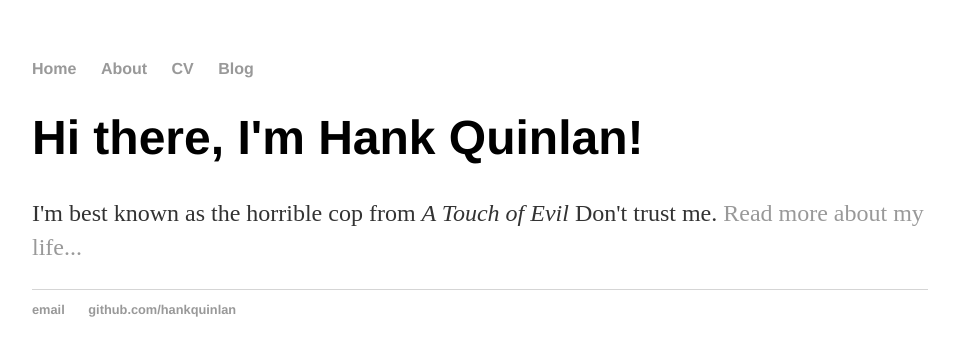
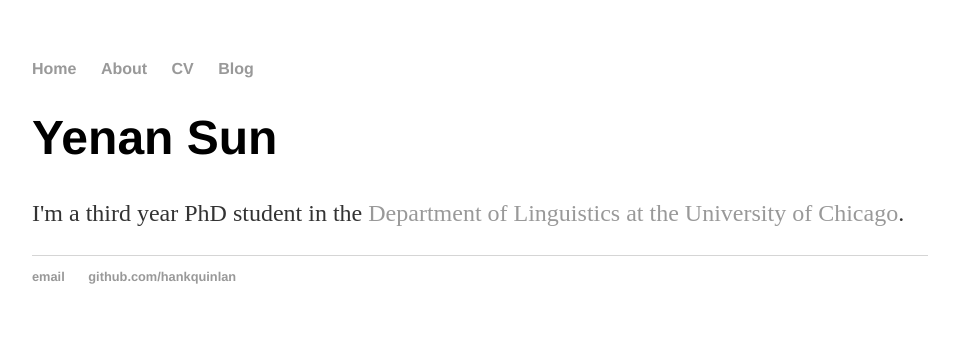
Before and after one commit to yenan09/yenan09.github.io, a Jekyll site: the page built from index.html, in a window 1280 px wide. Shown: the top 356 px of the page, without its empty margins (160-1119 px from the left). Built offline with Jekyll 4.4.1, drawn with Linux system fonts in a browser that asks for light colours.

Commit message:
Update index.html

```diff
--- a/index.html
+++ b/index.html
@@ -3,6 +3,6 @@ layout: default
 title: Hank Quinlan, Horrible Cop
 ---
 <div class="blurb">
-	<h1>Hi there, I'm Hank Quinlan!</h1>
-	<p>I'm best known as the horrible cop from <em>A Touch of Evil</em> Don't trust me. <a href="/about">Read more about my life...</a></p>
+	<h1>Yenan Sun</h1>
+	<p>I'm a third year PhD student in the <a href="https://linguistics.uchicago.edu/">Department of Linguistics at the University of Chicago</a>.</p>
 </div><!-- /.blurb -->
```
